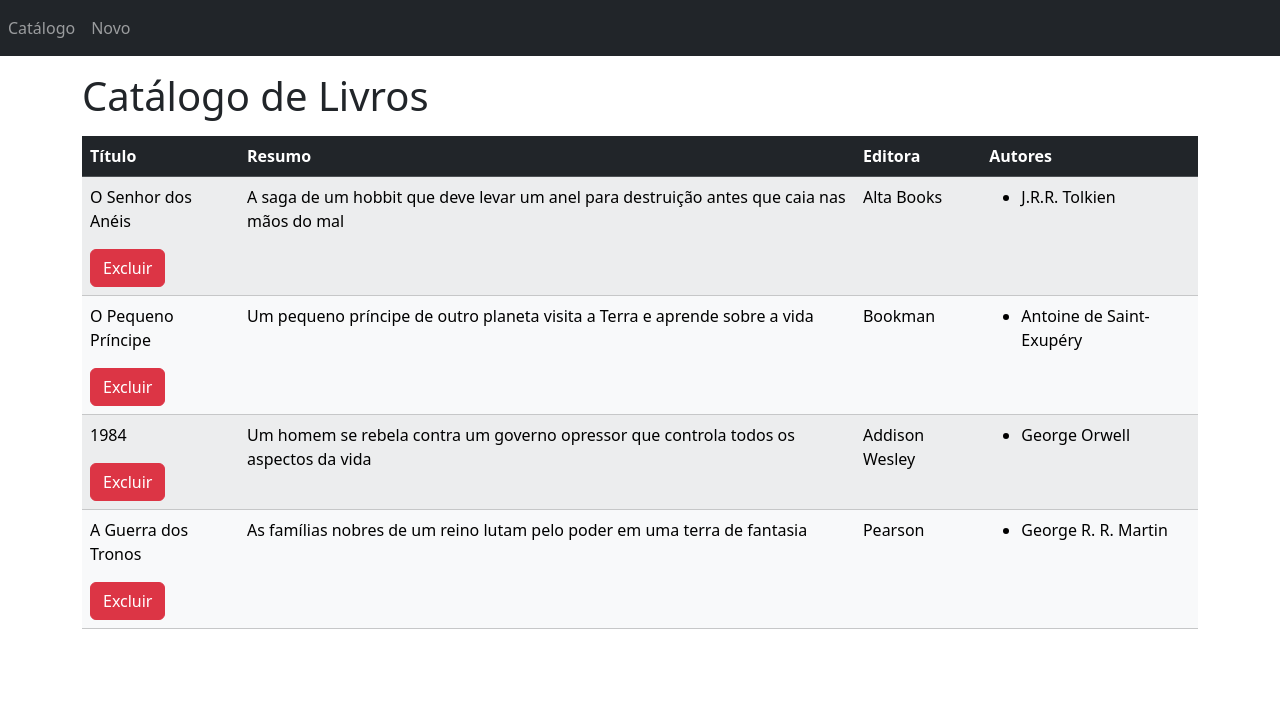
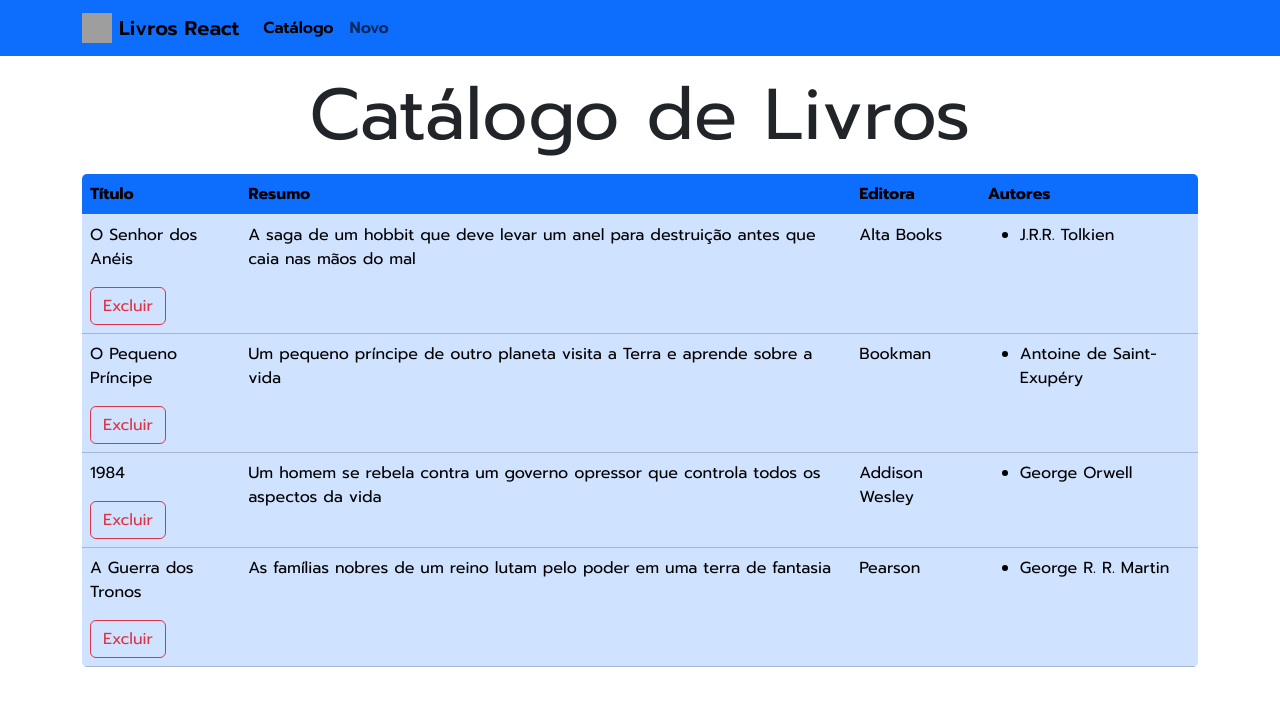
Before and after one commit to Alvimm/livros-m2n3, a React (Create React App) app in the folder livros-react/: page / in a window 1280 px wide. Shown: the top 706 px of the page. Built offline with nearby package versions, Linux system fonts and the light colour scheme; grey boxes are pictures that could not be loaded.

Commit message:
update the UI

```diff
--- a/livros-react/package.json
+++ b/livros-react/package.json
@@ -10,8 +10,11 @@
     "@types/node": "^16.18.23",
     "@types/react": "^18.0.35",
     "@types/react-dom": "^18.0.11",
+    "bootstrap": "^5.3.0",
     "react": "^18.2.0",
+    "react-bootstrap": "^2.7.4",
     "react-dom": "^18.2.0",
+    "react-router-bootstrap": "^0.26.2",
     "react-router-dom": "^6.10.0",
     "react-scripts": "5.0.1",
     "typescript": "^4.9.5",
@@ -40,5 +43,8 @@
       "last 1 firefox version",
       "last 1 safari version"
     ]
+  },
+  "devDependencies": {
+    "@types/react-router-bootstrap": "^0.26.0"
   }
 }
--- a/livros-react/public/index.html
+++ b/livros-react/public/index.html
@@ -8,8 +8,7 @@
       name="description"
       content="Web site created using create-react-app"
     />
-    <title>React App</title>
-    <link href="https://cdn.jsdelivr.net/npm/bootstrap@5.3.0-alpha3/dist/css/bootstrap.min.css" rel="stylesheet" integrity="sha384-KK94CHFLLe+nY2dmCWGMq91rCGa5gtU4mk92HdvYe+M/SXH301p5ILy+dN9+nJOZ" crossorigin="anonymous">
+    <title>Livros React</title>
   </head>
   <body>
     <div id="root"></div>
--- a/livros-react/src/App.tsx
+++ b/livros-react/src/App.tsx
@@ -1,24 +1,45 @@
-import { Routes, Route, Link } from 'react-router-dom';
+import { Routes, Route } from 'react-router-dom';
 import LivroLista from './LivroLista';
 import LivroDados from './LivroDados';
+import Container from 'react-bootstrap/Container';
+import Nav from 'react-bootstrap/Nav';
+import Navbar from 'react-bootstrap/Navbar';
+import { LinkContainer } from 'react-router-bootstrap';
 
 function App() {
   return (
     <>
-      <nav className="navbar navbar-expand-lg bg-dark " data-bs-theme="dark">
-          <ul className="navbar-nav">
-            <li className="nav-item">
-              <Link to="/" className="nav-link">
-                Catálogo
-              </Link>
-            </li>
-            <li className="nav-item">
-              <Link to="/dados" className="nav-link">
-                Novo
-              </Link>
-            </li>
-          </ul>
-      </nav>
+    <style>{`
+      @import url('https://fonts.googleapis.com/css2?family=Prompt:wght@400;500;600;700&display=swap');
+
+      *{font-family: 'Prompt', sans-serif; }
+      .nav-link, .navbar-brand{font-weight: 600}
+    `}</style>
+      <Navbar collapseOnSelect expand="lg" bg="primary" variant="primary">
+        <Container>
+          <Navbar.Brand href="">
+            <img
+              alt=""
+              src="https://www.svgrepo.com/show/394388/react.svg"
+              width="30"
+              height="30"
+              className="d-inline-block align-top"
+            />{' '}
+            Livros React
+          </Navbar.Brand>
+          <Navbar.Toggle aria-controls="responsive-navbar-nav" />
+          <Navbar.Collapse id="responsive-navbar-nav">
+            <Nav className="me-auto">
+              <LinkContainer to="/">
+                <Nav.Link>Catálogo</Nav.Link>
+              </LinkContainer>
+              <LinkContainer to="/dados">
+                <Nav.Link>Novo</Nav.Link>
+              </LinkContainer>
+            </Nav>
+          </Navbar.Collapse>
+        </Container>
+      </Navbar>
       <Routes>
         <Route path="/" element={<LivroLista />} />
         <Route path="/dados" element={<LivroDados />} />
--- a/livros-react/src/LivroDados.tsx
+++ b/livros-react/src/LivroDados.tsx
@@ -35,8 +35,10 @@ const LivroDados = () => {
   };
 
   return (
+    <>
+    <style>{`form label{font-size: 2rem;}`}</style>
     <main className="container">
-      <h1 className="my-3">Dados do Livro</h1>
+      <h1 className="my-3 display-2 text-center">Cadastro do Livro</h1>
       <form onSubmit={incluir}>
         <div>
           <label htmlFor="titulo" className="form-label">
@@ -46,7 +48,7 @@ const LivroDados = () => {
             type="text"
             id="titulo"
             value={titulo}
-            className="form-control"
+            className="form-control text-primary-emphasis bg-primary-subtle border border-primary-subtle"
             onChange={e => setTitulo(e.target.value)}
             required
           />
@@ -56,18 +58,18 @@ const LivroDados = () => {
             Resumo
           </label>
           <textarea
-            className="form-control"
+            className="form-control text-primary-emphasis bg-primary-subtle border border-primary-subtle"
             id="resumo"
             value={resumo}
             onChange={e => setResumo(e.target.value)}
             required
-          ></textarea>
+            ></textarea>
         </div>
         <div>
           <label htmlFor="codEditora" className="form-label mt-3">
             Editora
           </label>
-          <select className="form-select" value={codEditora} id="codEditora" onChange={tratarCombo}>
+          <select className="form-select text-primary-emphasis bg-primary-subtle border border-primary-subtle" value={codEditora} id="codEditora" onChange={tratarCombo}>
             {opcoes.map(opcao =>(
               <option key={opcao.value} value={opcao.value}>{opcao.text}</option>
             ))}
@@ -78,19 +80,20 @@ const LivroDados = () => {
             Autores (1 por linha)
           </label>
           <textarea
-            className="form-control"
+            className="form-control text-primary-emphasis bg-primary-subtle border border-primary-subtle"
             id="autores"
             value={autores}
             onChange={e => setAutores(e.target.value)}
             required
-          ></textarea>
+            ></textarea>
         </div>
 
-        <button type="submit" className="btn btn-primary px-3 mt-3">
+        <button type="submit" className="btn btn-outline-primary px-3 mt-3">
           Salvar Dados
         </button>
       </form>
     </main>
+    </>
   );
 };
 
--- a/livros-react/src/LivroLista.tsx
+++ b/livros-react/src/LivroLista.tsx
@@ -15,26 +15,29 @@ interface LinhaLivroProps {
   excluir: (codigo: number) => void;
 }
 
-const controleLivro:any = new ControleLivro();
+const controleLivro: any = new ControleLivro();
 const controleEditora = new ControleEditora();
 
-const LinhaLivro = (props:LinhaLivroProps) => {
+const LinhaLivro = (props: LinhaLivroProps) => {
   const { livro, excluir } = props;
   const nomeEditora = controleEditora.getNomeEditora(livro.codEditora);
 
   return (
-    <tr className='table-light'>
+    <tr className="table-primary">
       <td>
-        <p>
-        {livro.titulo}
-        </p>
-        <button className='btn btn-danger' onClick={() => excluir(livro.codigo)}>Excluir</button>
+        <p>{livro.titulo}</p>
+        <button
+          className="btn btn-outline-danger"
+          onClick={() => excluir(livro.codigo)}
+        >
+          Excluir
+        </button>
       </td>
-      <td >{livro.resumo}</td>
+      <td>{livro.resumo}</td>
       <td>{nomeEditora}</td>
       <td>
         <ul>
-          {livro.autores.map((autor:string, index:number) => (
+          {livro.autores.map((autor: string, index: number) => (
             <li key={index}>{autor}</li>
           ))}
         </ul>
@@ -43,26 +46,37 @@ const LinhaLivro = (props:LinhaLivroProps) => {
   );
 };
 
-const LivroLista =() => {
+const LivroLista = () => {
   const [livros, setLivros] = useState<Livro[]>([]);
   const [carregado, setCarregado] = useState<boolean>(false);
 
-  useEffect(()=>{
+  useEffect(() => {
     setLivros(controleLivro.obterLivros());
-    setCarregado(true)
-  },[carregado])
+    setCarregado(true);
+  }, [carregado]);
 
-  const excluir = (codigo:number) => {
+  const excluir = (codigo: number) => {
     controleLivro.excluir(codigo);
     setCarregado(false);
   };
 
   return (
-    <main className='container'>
-      <h1 className='my-3'>Catálogo de Livros</h1>
-      <table className='table table-success table-striped'>
+    <>
+      <style>
+        {`table{
+          border-radius: 5px;
+          overflow:hidden
+        }
+        .table>:not(caption)>*>th{background-color: #0d6efd}
+
+
+        `}
+      </style>
+      <main className="container">
+        <h1 className="my-3 display-2 text-center">Catálogo de Livros</h1>
+        <table className="table table-hover ">
           <thead>
-          <tr className=' table-dark'>
+            <tr>
               <th>Título</th>
               <th>Resumo</th>
               <th>Editora</th>
@@ -71,16 +85,13 @@ const LivroLista =() => {
           </thead>
           <tbody>
             {livros.map((livro) => (
-            <LinhaLivro
-              key={livro.codigo}
-              livro={livro}
-              excluir={excluir}
-            />
+              <LinhaLivro key={livro.codigo} livro={livro} excluir={excluir} />
             ))}
           </tbody>
         </table>
       </main>
+    </>
   );
-}
+};
 
-export default LivroLista
+export default LivroLista;
--- a/livros-react/src/index.tsx
+++ b/livros-react/src/index.tsx
@@ -2,6 +2,7 @@ import React from 'react';
 import ReactDOM from 'react-dom/client';
 import App from './App';
 import { BrowserRouter } from 'react-router-dom';
+import 'bootstrap/dist/css/bootstrap.min.css';
 
 const root = ReactDOM.createRoot(
   document.getElementById('root') as HTMLElement
```
Also changed, not shown: 1 other file (tests, documents, lock files or other folders). Lines whose indentation alone changed are shown as unchanged.
